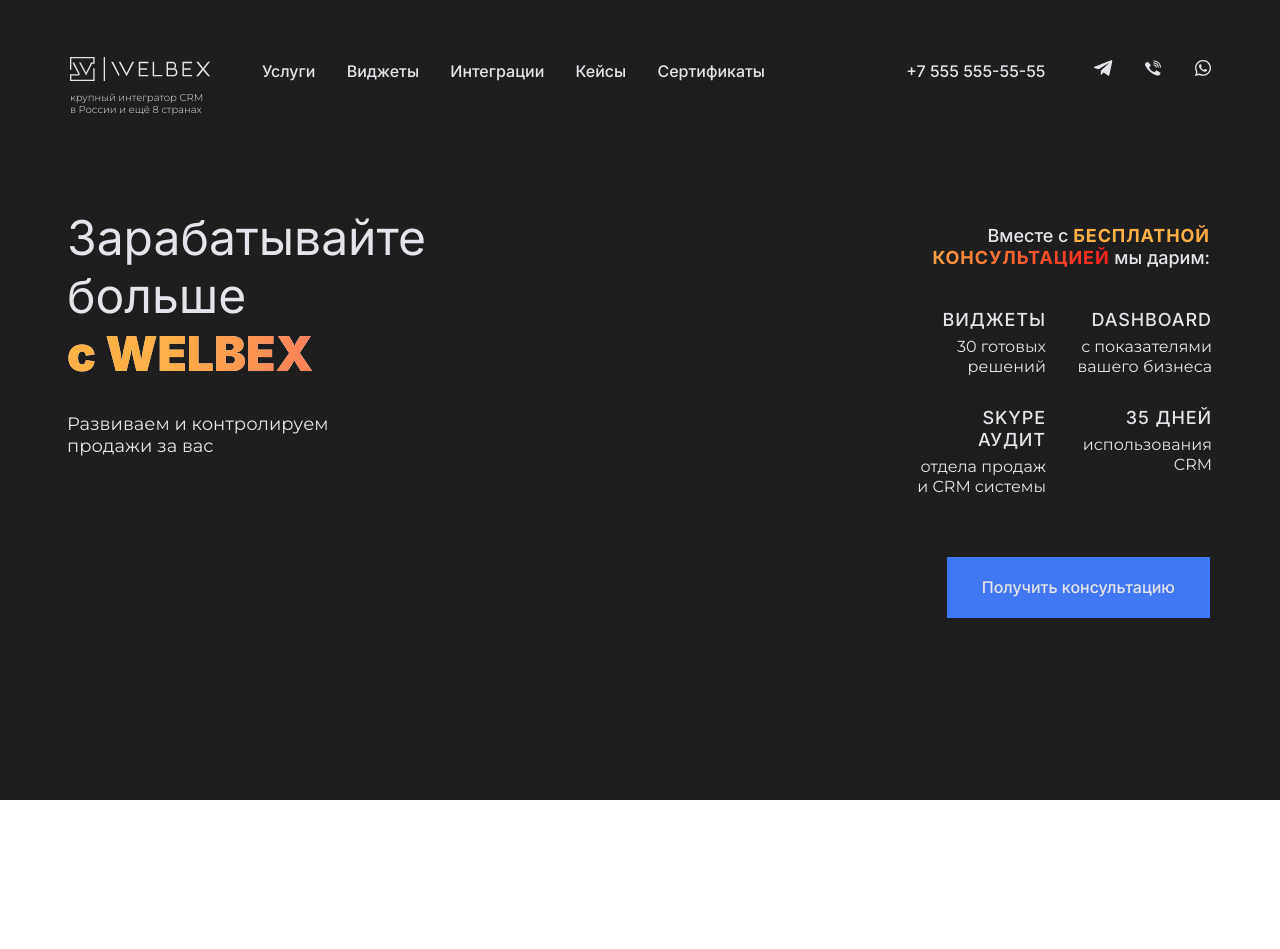
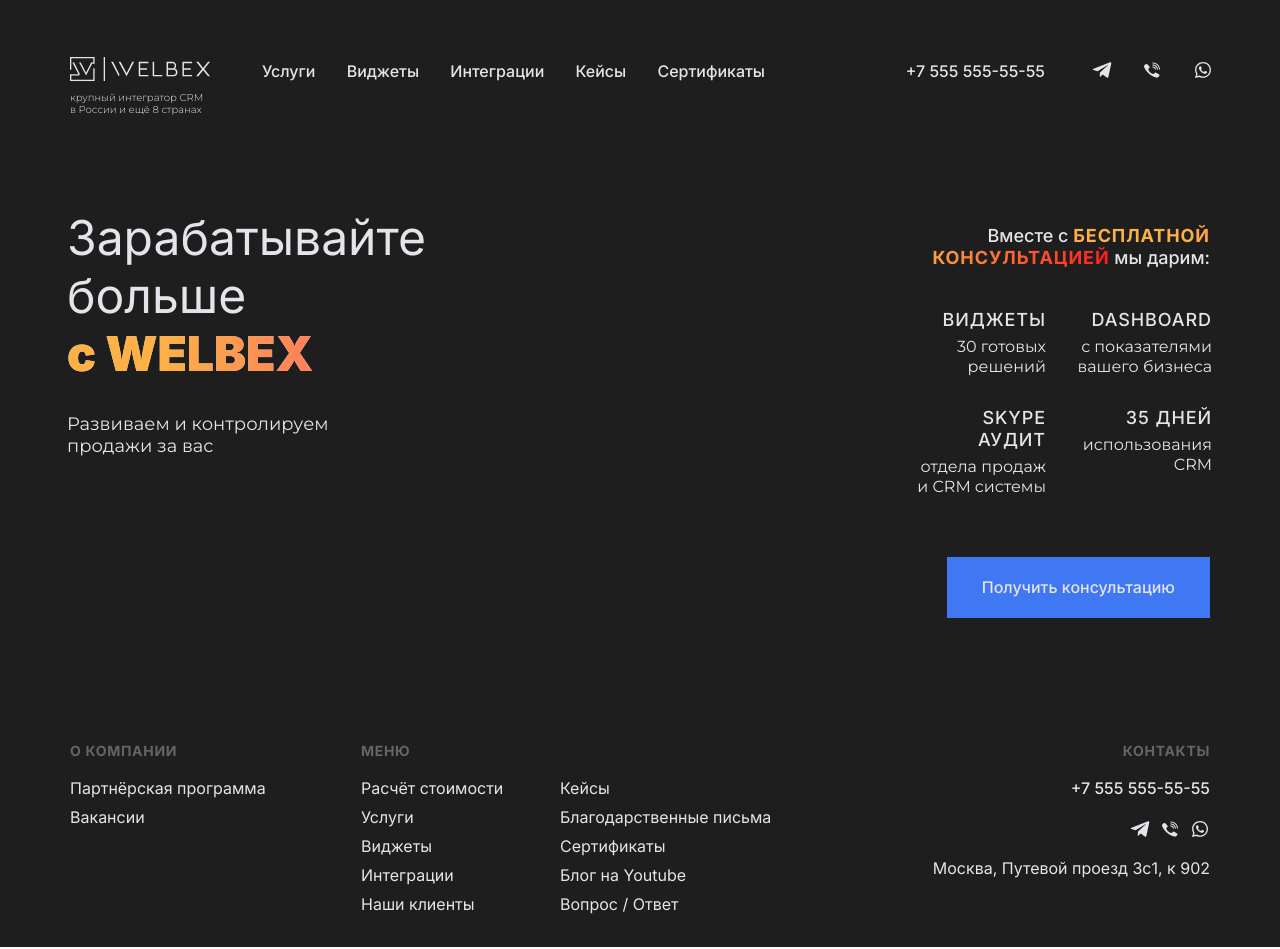
Before and after one commit to syrovezhko/amoCRM_welbex, a React (Create React App) app: page / in a window 1280 px wide. Shown: the top 949 px of the page. Before the commit the page ends 800 px from the top, so only its background shows below. Built offline with nearby package versions, Linux system fonts and the light colour scheme.

Commit message:
feat: `footer`

```diff
--- a/src/App.js
+++ b/src/App.js
@@ -1,3 +1,4 @@
+import Footer from "./components/footer/Footer";
 import Header from "./components/header/Header";
 import Main from "./components/main/Main";
 
@@ -8,6 +9,7 @@
         <Header />
         <Main />
       </div>
+      <Footer />
     </div>
   );
 }
--- a/src/assets/scss/_UI.scss
+++ b/src/assets/scss/_UI.scss
@@ -1,11 +1,12 @@
 .phone {
   text-decoration: none;
   margin-left: auto;
-  margin-bottom: 2.1rem;
+  margin-bottom: 2rem;
 }
 
 .messengers {
-  width: 12rem;
+  width: 12.05rem;
+  padding-top: 0.2rem;
   margin-left: 4.7rem;
   display: flex;
   justify-content: space-between;
--- /dev/null
+++ b/src/assets/scss/_footer.scss
@@ -0,0 +1,210 @@
+.footer {
+  width: 114rem;
+  height: 100%;
+  display: flex;
+  justify-content: space-between;
+  padding-top: 5.5rem;
+  flex-direction: column;
+  align-items: flex-end;
+  max-height: 26rem;
+
+  &__row {
+    display: flex;
+    max-height: 17.2rem;
+    width: 100%;
+    justify-content: space-between;
+    height: 100%;
+  }
+
+  &-container {
+    height: 100%;
+    width: 100%;
+    background: #1E1E1E;
+    display: flex;
+    justify-content: center;
+    max-height: 31.5rem;
+  }
+
+  &-list {
+    display: flex;
+    flex-direction: column;
+    max-width: 19.9rem;
+    width: 100%;
+
+    margin-right: 9.2rem;
+
+    &__title {
+      font-family: 'Inter';
+      font-style: normal;
+      font-weight: 700;
+      font-size: 1.4rem;
+      line-height: 1.7rem;
+      letter-spacing: 0.05em;
+      text-transform: uppercase;
+      color: #656566;
+      display: flex;
+      max-width: 11rem;
+      width: 100%;
+    }
+
+    &__block {
+      margin-top: 2rem;
+      display: flex;
+      flex-direction: column;
+      flex-wrap: wrap;
+      max-height: 17rem;
+      max-width: 29.3rem;
+      width: 100%;
+    }
+  }
+
+  &-item {
+    font-family: 'Inter';
+    font-style: normal;
+    font-weight: 400;
+    font-size: 1.6rem;
+    line-height: 1.9rem;
+    color: #E4E5EA;
+    margin-bottom: 1rem;
+    display: inline;
+    width: 100%;
+    max-height: 2rem;
+    max-width: 21.2rem;
+    white-space: nowrap;
+  }
+
+  &-contacts {
+    display: flex;
+    flex-direction: column;
+    align-items: end;
+
+    &__title {
+      font-family: 'Inter';
+      font-style: normal;
+      font-weight: 700;
+      font-size: 1.4rem;
+      line-height: 1.7rem;
+      text-align: right;
+      letter-spacing: 0.05em;
+      text-transform: uppercase;
+      color: #656566;
+      margin-bottom: 2rem;
+    }
+
+    &__container {
+      display: flex;
+      flex-direction: column;
+      align-items: end;
+
+      & .messengers {
+        width: 8rem;
+        margin-left: 0;
+        padding-top: 0.1rem;
+      }
+
+      & .phone {
+        margin-top: 0;
+        margin-bottom: 2rem;
+      }
+    }
+
+    &__address {
+      font-family: 'Inter';
+      font-style: normal;
+      font-weight: 400;
+      font-size: 1.6rem;
+      line-height: 1.9rem;
+      text-align: right;
+      color: #E4E5EA;
+    }
+  }
+}
+
+.list-container {
+  display: flex;
+  max-width: 70rem;
+  width: 100%;
+}
+
+.legal {
+  display: flex;
+  max-width: 24rem;
+  width: 100%;
+  flex-direction: column;
+  align-items: end;
+  margin-top: 3.3rem;
+  padding-bottom: 2rem;
+  font-family: 'Montserrat';
+  font-style: normal;
+  font-weight: 400;
+  font-size: 1.2rem;
+  line-height: 1.5rem;
+  text-align: left;
+  color: #E4E5EA;
+
+  &__text {
+    margin-bottom: 0.5rem;
+  }
+
+  &__link {
+    color: #E4E5EA;
+  }
+}
+
+@media screen and (max-width: 1050px) {
+  .footer {
+    width: 100%;
+    flex-direction: column;
+    padding: 1.5rem 1.5rem 6.0rem;
+
+    &-container {
+      z-index: 2;
+
+    }
+
+    &-list {
+
+      &__title {
+        font-size: 1.2rem;
+        line-height: 1.5rem;
+        margin: 3rem 0 2rem;
+      }
+
+      &__block {
+        max-height: 16rem;
+        max-width: 100%;
+        align-items: start;
+      }
+    }
+    &-item {
+      margin: 0 0 1rem;
+      display: flex;
+      flex-wrap: wrap;
+      font-size: 1.4rem;
+      line-height: 1.7rem;
+      max-width: 12rem;
+    }
+    &-contacts {
+      align-items: start;
+
+      &__address {
+        font-size: 1.4rem;
+        line-height: 1.7rem;
+      }
+    }
+  }
+  .phone {
+    margin: 0;
+  }
+  .messengers {
+    margin: 0.8rem 0 1rem;
+  }
+
+  .legal {
+    font-size: 1.2rem;
+    line-height: 1.5rem;
+    text-align: left;
+
+    &__text {}
+  }
+}
--- a/src/assets/scss/style.scss
+++ b/src/assets/scss/style.scss
@@ -3,6 +3,7 @@
 @import "./reset";
 @import "./header";
 @import "./main";
+@import "./footer";
 @import "./UI";
 
 
@@ -34,5 +35,5 @@
   align-items: center;
   height: 100%;
   width: 100%;
-
+  padding-bottom: 6.9rem;
 }
--- /dev/null
+++ b/src/components/footer/Footer.jsx
@@ -0,0 +1,47 @@
+import React from 'react';
+import FooterList from './FooterList';
+import FooterContacts from './FooterContacts';
+import FooterLegal from './FooterLegal';
+
+const Footer = () => {
+  const about = [
+    {id: 1, text: "Партнёрская программа"},
+    {id: 2, text: "Вакансии"}
+  ]
+  const menu = [
+    {id: 1, text: "Расчёт стоимости"},
+    {id: 2, text: "Услуги"},
+    {id: 3, text: "Виджеты"},
+    {id: 4, text: "Интеграции"},
+    {id: 5, text: "Наши клиенты"},
+    {id: 6, text: "Кейсы"},
+    {id: 7, text: "Благодарственные письма"},
+    {id: 8, text: "Сертификаты"},
+    {id: 9, text: "Блог на Youtube"},
+    {id: 10, text: "Вопрос / Ответ"},
+  ]
+
+  return (
+    <div className="footer-container">
+      <footer className='footer'>
+        <div className="footer__row">
+          <div className="list-container">
+            <FooterList
+              title={'О компании'}
+              list={about}
+            />
+            <FooterList
+              title={'Меню'}
+              list={menu}
+            />
+          </div>
+          <FooterContacts />
+        </div>
+
+        <FooterLegal />
+      </footer>
+    </div>
+  );
+};
+
+export default Footer;
--- /dev/null
+++ b/src/components/footer/FooterContacts.jsx
@@ -0,0 +1,20 @@
+import React from 'react';
+import Phone from '../UI/Phone';
+import Messengers from '../UI/Messengers';
+
+const FooterContacts = () => {
+  return (
+    <div className='footer-contacts'>
+      <h3 className="footer-contacts__title">Контакты</h3>
+      <div className="footer-contacts__container">
+        <Phone style={'header__item phone'} />
+        <Messengers style={'messengers'} />
+        <h3 className="footer-contacts__address">
+          Москва, Путевой проезд 3с1, к 902
+        </h3>
+      </div>
+    </div>
+  );
+};
+
+export default FooterContacts;
--- /dev/null
+++ b/src/components/footer/FooterItem.jsx
@@ -0,0 +1,12 @@
+import React from 'react';
+
+const FooterItem = (text) => {
+  console.log('text', text)
+  return (
+    <p className='footer-item'>
+      {text.text}
+    </p>
+  );
+};
+
+export default FooterItem;
--- /dev/null
+++ b/src/components/footer/FooterLegal.jsx
@@ -0,0 +1,16 @@
+import React from 'react';
+
+const FooterLegal = () => {
+  return (
+    <div className="legal">
+      <p className="legal__text">
+        ©WELBEX 2022. Все права защищены.
+      </p>
+      <a href="#" className="legal__link">
+        Политика конфиденциальности
+      </a>
+  </div>
+  );
+};
+
+export default FooterLegal;
--- /dev/null
+++ b/src/components/footer/FooterList.jsx
@@ -0,0 +1,18 @@
+import React from 'react';
+import FooterItem from './FooterItem';
+
+const FooterList = ({title, list}) => {
+  console.log(list)
+  return (
+    <div className='footer-list'>
+      <h3 className="footer-list__title">{title}</h3>
+      <div className="footer-list__block">
+        {list.map((text) =>
+          <FooterItem text={text.text}/>
+        )}
+      </div>
+    </div>
+  );
+};
+
+export default FooterList;
```
